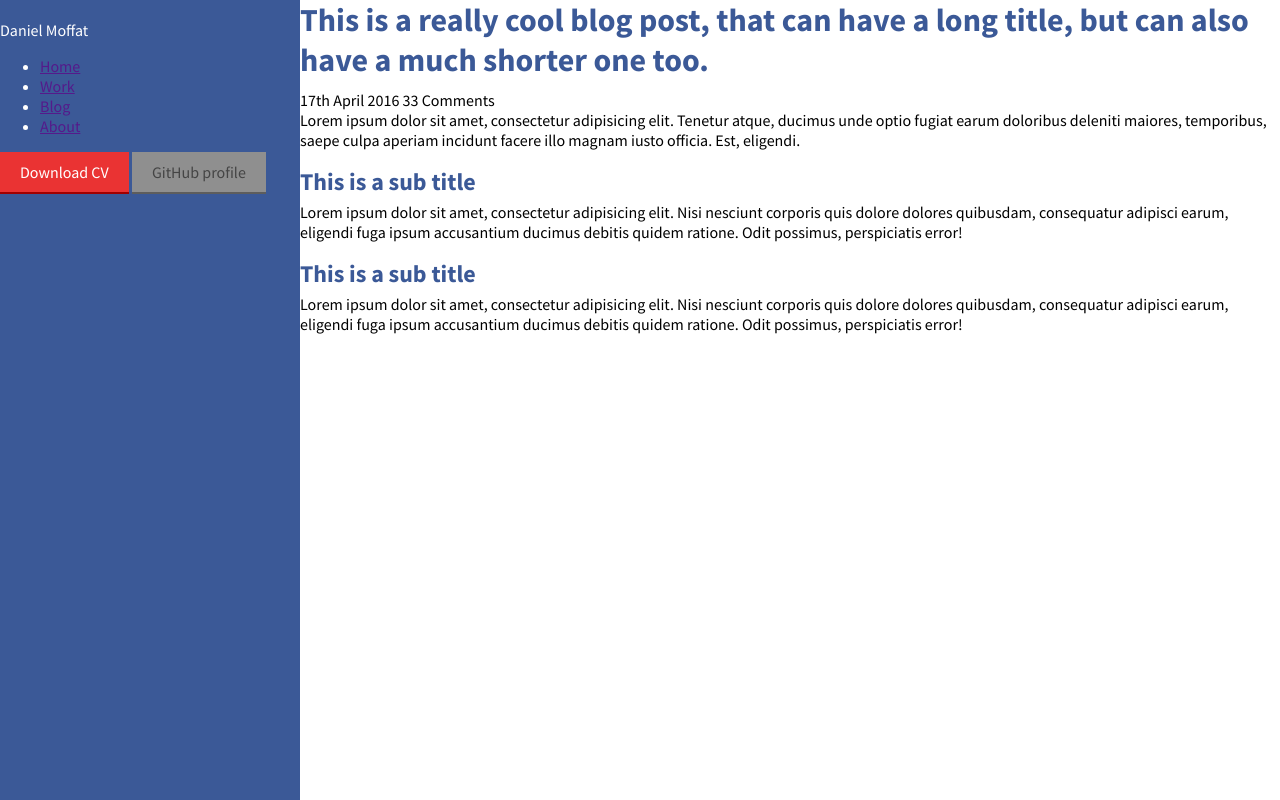
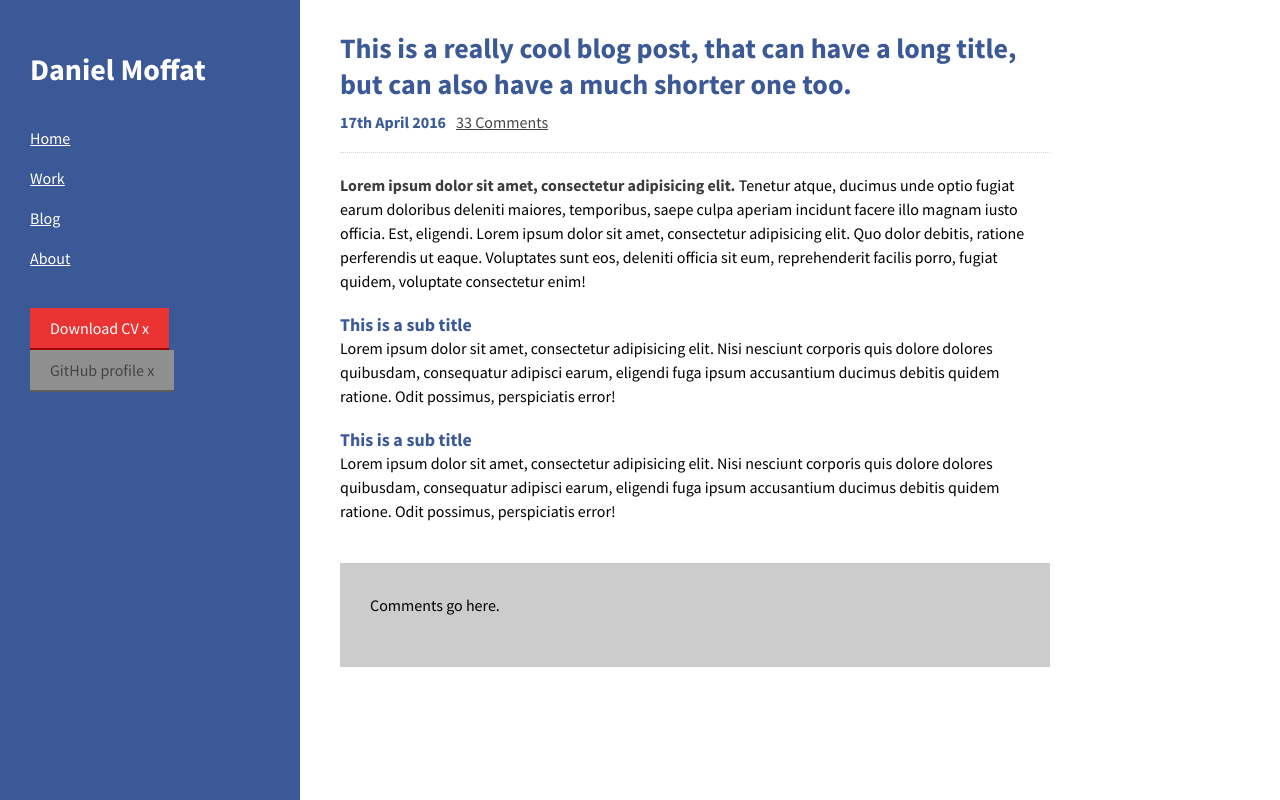
Before and after one commit to danmofo/dmoffat.com, a plain HTML site: page src/client/views/index.html in a window 1280 px wide. Drawn offline with Linux system fonts and the light colour scheme.

Commit message:
Finished basic desktop styles.

```diff
--- a/src/client/styles/sass/_post.scss
+++ /dev/null
@@ -1,27 +0,0 @@
-/**
- *  Single post styles, e.g. www.dmoffat.com/posts/32121/3213212
- */
-
-.post {
-
-  &__title {
-
-  }
-
-  &__subtitle {
-
-  }
-
-  &__meta {
-
-  }
-
-  &__content {
-
-  }
-
-  &__paragraph{
-
-  }
-
-}
--- /dev/null
+++ b/src/client/styles/sass/common/_baseline.scss
@@ -0,0 +1,9 @@
+/**
+ *  Common baseline styles that don't belong anywhere else.
+ */
+
+*,
+*:before,
+*:after {
+  box-sizing: border-box;
+}
--- a/src/client/styles/sass/common/_typography.scss
+++ b/src/client/styles/sass/common/_typography.scss
@@ -16,14 +16,23 @@ h3 {
 
 h1 {
   margin-bottom: 10px;
+  font-size: 28px;
 }
 
 h2 {
-  margin-bottom: 5px;
+  margin-bottom: 0px;
+  font-size: 18px;
 }
 
 p {
   margin-top: 0;
+  margin-bottom: 20px;
+  font-size: 16px;
+  line-height: 1.5;
+}
+
+strong {
+  color: #3C3C3C;
 }
 
 // Normalise vertical spacing
--- a/src/client/styles/sass/common/_variables.scss
+++ b/src/client/styles/sass/common/_variables.scss
@@ -13,3 +13,39 @@ $github--dark: #5d5d5d;
 
 // Sizes
 $sidebar-width: 300px;
+
+// Breakpoints
+$breakpoints: (
+    small: 480px,
+    medium: 768px,
+    large: 992px,
+    wide: 1200px
+);
+
+// Susy configuration
+$susy: (
+  flow: ltr,
+  math: fluid,
+  output: float,
+  gutter-position: after,
+  container: auto,
+  container-position: center,
+  columns: 12,
+  gutters: .25,
+  column-width: false,
+  global-box-sizing: content-box,
+  last-flow: to,
+  debug: (
+    image: hide,
+    color: rgba(#66f, .25),
+    output: background,
+    toggle: top right,
+  ),
+  use-custom: (
+    background-image: true,
+    background-options: false,
+    box-sizing: true,
+    clearfix: false,
+    rem: true,
+  )
+);
--- a/src/client/styles/sass/components/_navigation.scss
+++ b/src/client/styles/sass/components/_navigation.scss
@@ -4,11 +4,15 @@
  */
 
 .navigation {
+  list-style-type: none;
+  padding: 0;
+  margin: 0;
+
   &__item {
+    margin-bottom: 20px;
 
-  }
-
-  &__link {
-
+    &__link {
+        color: #fff;
+    }
   }
 }
--- /dev/null
+++ b/src/client/styles/sass/components/_post.scss
@@ -0,0 +1,38 @@
+/**
+ *  Single post styles, e.g. www.dmoffat.com/posts/32121/3213212
+ */
+
+.post {
+  &__meta {
+    margin-bottom: 20px;
+    overflow: hidden;
+
+    &__date {
+      display: block;
+      margin-right: 10px;
+      float: left;
+
+      color: $brand;
+      font-weight: bold;
+    }
+
+    &__commentcount {
+      display: block;
+      float: left;
+
+      color: #454545;
+      text-decoration: underline;
+    }
+  }
+
+  &__content {
+    padding-top: 20px;
+    border-top: 1px dotted #D4D4D4;
+    margin-bottom: 40px;
+  }
+
+  &__comments {
+    background-color: #ccc;
+    padding: 30px;
+  }
+}
--- a/src/client/styles/sass/main.scss
+++ b/src/client/styles/sass/main.scss
@@ -1,26 +1,36 @@
 /**
  * 	Main website stylesheet.
+ *
+ *  susy docs: http://susydocs.oddbird.net/en/latest/shorthand/
+ *
  */
 
-// todo: add normalise
-// todo: directory structure / setup
 // todo: susy, breakpoint, config, grid!
 
+// Vendor libraries
 @import 'vendor/normalise';
-
+@import '../../bower_components/susy/sass/susy'
+;
+// Generic styles used on almost every page
 @import 'common/variables';
 @import 'common/mixins';
+@import 'common/baseline';
 @import 'common/typography';
 @import 'common/helpers';
 @import 'common/layout';
 
+// Fully styled components that should work anywhere regardless of context
+@import 'components/navigation';
+@import 'components/button';
+@import 'components/post';
 
+// One off, page specific styles
+@import 'specific/homepage';
 
-@import 'components/button';
-@import 'post';
-
-.wrapper {
-
+.brand {
+  display: block;
+  font-size: 30px;
+  font-weight: bold;
 }
 
 .sidebar {
@@ -33,6 +43,13 @@
   left: 0;
   top: 0;
   bottom: 0;
+
+  padding: 30px;
+
+  &__navigation {
+    margin-top: 40px;
+    margin-bottom: 40px;
+  }
 }
 
 .main-content {
@@ -40,4 +57,7 @@
   left: $sidebar-width;
   top: 0;
   bottom: 0;
+
+  padding: 30px 40px;
+  max-width: 790px;
 }
--- a/src/client/views/index.html
+++ b/src/client/views/index.html
@@ -14,7 +14,7 @@
       </div>
       <span class="brand">Daniel Moffat</span>
 
-      <nav>
+      <nav class="sidebar__navigation">
         <ul class="navigation">
           <li class="navigation__item">
             <a href="" class="navigation__item__link navigation__item__link--active">Home</a>
@@ -32,26 +32,29 @@
       </nav>
 
       <a href="" class="button button--primary">
-        Download CV <span class="icon icon--download"></span>
+        Download CV <span class="icon icon--download">x</span>
       </a>
 
       <a href="" class="button button--github">
-        GitHub profile <span class="icon icon--github"></span>
+        GitHub profile <span class="icon icon--github">x</span>
       </a>
     </div>
     <div class="main-content">
       <div class="post">
         <h1 class="post__title">This is a really cool blog post, that can have a long title, but can also have a much shorter one too.</h1>
         <div class="post__meta">
-          <span>17th April 2016</span>
-          <span>33 Comments</span>
+          <span class="post__meta__date">17th April 2016</span>
+          <span class="post__meta__commentcount">33 Comments</span>
         </div>
         <div class="post__content">
-          <p class="post__content__paragraph">Lorem ipsum dolor sit amet, consectetur adipisicing elit. Tenetur atque, ducimus unde optio fugiat earum doloribus deleniti maiores, temporibus, saepe culpa aperiam incidunt facere illo magnam iusto officia. Est, eligendi.</p>
+          <p class="post__content__paragraph"><strong>Lorem ipsum dolor sit amet, consectetur adipisicing elit.</strong> Tenetur atque, ducimus unde optio fugiat earum doloribus deleniti maiores, temporibus, saepe culpa aperiam incidunt facere illo magnam iusto officia. Est, eligendi. Lorem ipsum dolor sit amet, consectetur adipisicing elit. Quo dolor debitis, ratione perferendis ut eaque. Voluptates sunt eos, deleniti officia sit eum, reprehenderit facilis porro, fugiat quidem, voluptate consectetur enim!</p>
           <h2 class="post__content__subtitle">This is a sub title</h2>
           <p class="post__content__paragraph">Lorem ipsum dolor sit amet, consectetur adipisicing elit. Nisi nesciunt corporis quis dolore dolores quibusdam, consequatur adipisci earum, eligendi fuga ipsum accusantium ducimus debitis quidem ratione. Odit possimus, perspiciatis error!</p>
           <h2 class="post__content__subtitle">This is a sub title</h2>
           <p class="post__content__paragraph">Lorem ipsum dolor sit amet, consectetur adipisicing elit. Nisi nesciunt corporis quis dolore dolores quibusdam, consequatur adipisci earum, eligendi fuga ipsum accusantium ducimus debitis quidem ratione. Odit possimus, perspiciatis error!</p>
+        </div>
+        <div class="post__comments">
+          <p>Comments go here.</p>
         </div>
       </div>
     </div>
```
Also changed, not shown: src/client/styles/css/main.css, 1 other file.
